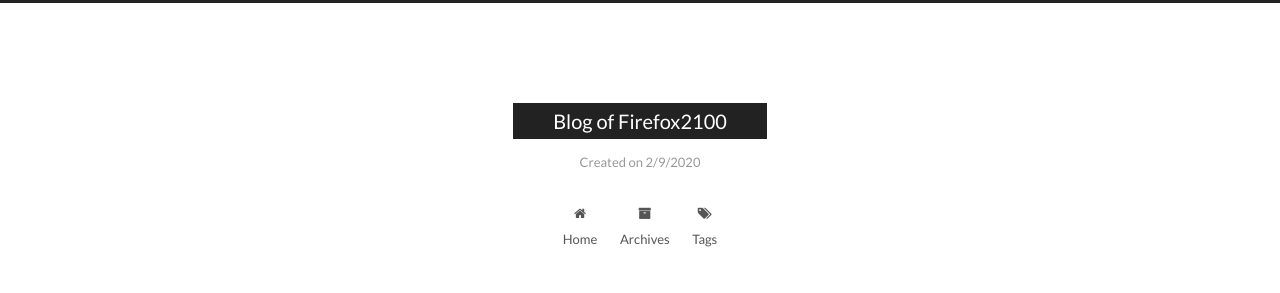
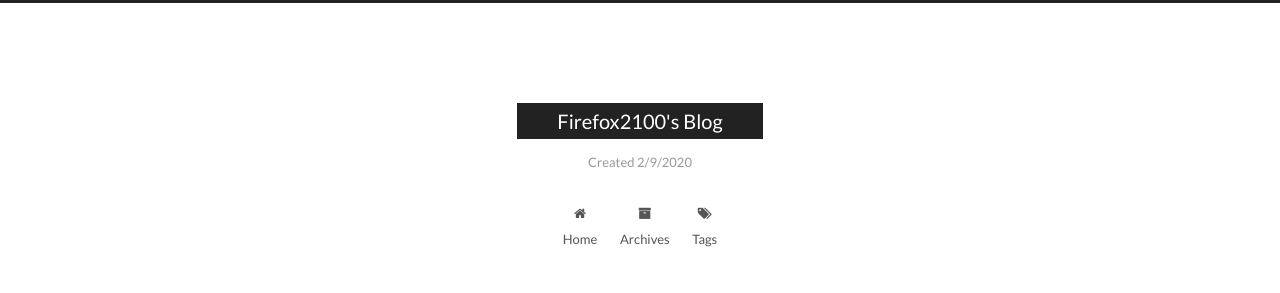
Before and after one commit to Firefox2100/Firefox2100.github.io, a Jekyll site: the page built from index.html, in a window 1280 px wide. Shown: the top 293 px of the page. Built offline with Jekyll 4.4.1, drawn with Linux system fonts in a browser that asks for light colours; the list of posts is cut into pages by our own code.

```diff
--- a/_config.yml
+++ b/_config.yml
@@ -4,8 +4,8 @@
 # ---------------------------------------------------------------
 
 # Site
-title: Blog of Firefox2100
-subtitle: Created on 2/9/2020
+title: Firefox2100's Blog
+subtitle: Created 2/9/2020
 description:
 author: Yunze Wang
 # Support language: de, en, fr-FR, id, ja, ko, pt-BR, pt, ru, zh-Hans, zh-hk, zh-tw
@@ -14,7 +14,7 @@ date_format: '%Y-%m-%d'
 
 # URL
 ## If your site is put in a subdirectory, set url as 'http://yoursite.com' and baseurl as '/child'
-url: 'https://Firefox2100.github.io'
+url: https://Firefox2100.github.io
 baseurl:
 permalink: pretty
 
@@ -79,7 +79,7 @@ plugins:
 favicon: /assets/favicon.ico
 
 # Set default keywords (Use a comma to separate)
-keywords: "Firefox2100,Blog"
+keywords: "Firefox2100, Blog"
 
 # Set rss to false to disable feed link.
 # Leave rss as empty to use site's feed link.
@@ -87,7 +87,7 @@ keywords: "Firefox2100,Blog"
 rss:
 
 # Specify the date when the site was setup
-since: 2020
+#since: 2020
 
 # icon between year and author @Footer
 authoricon: heart
```
